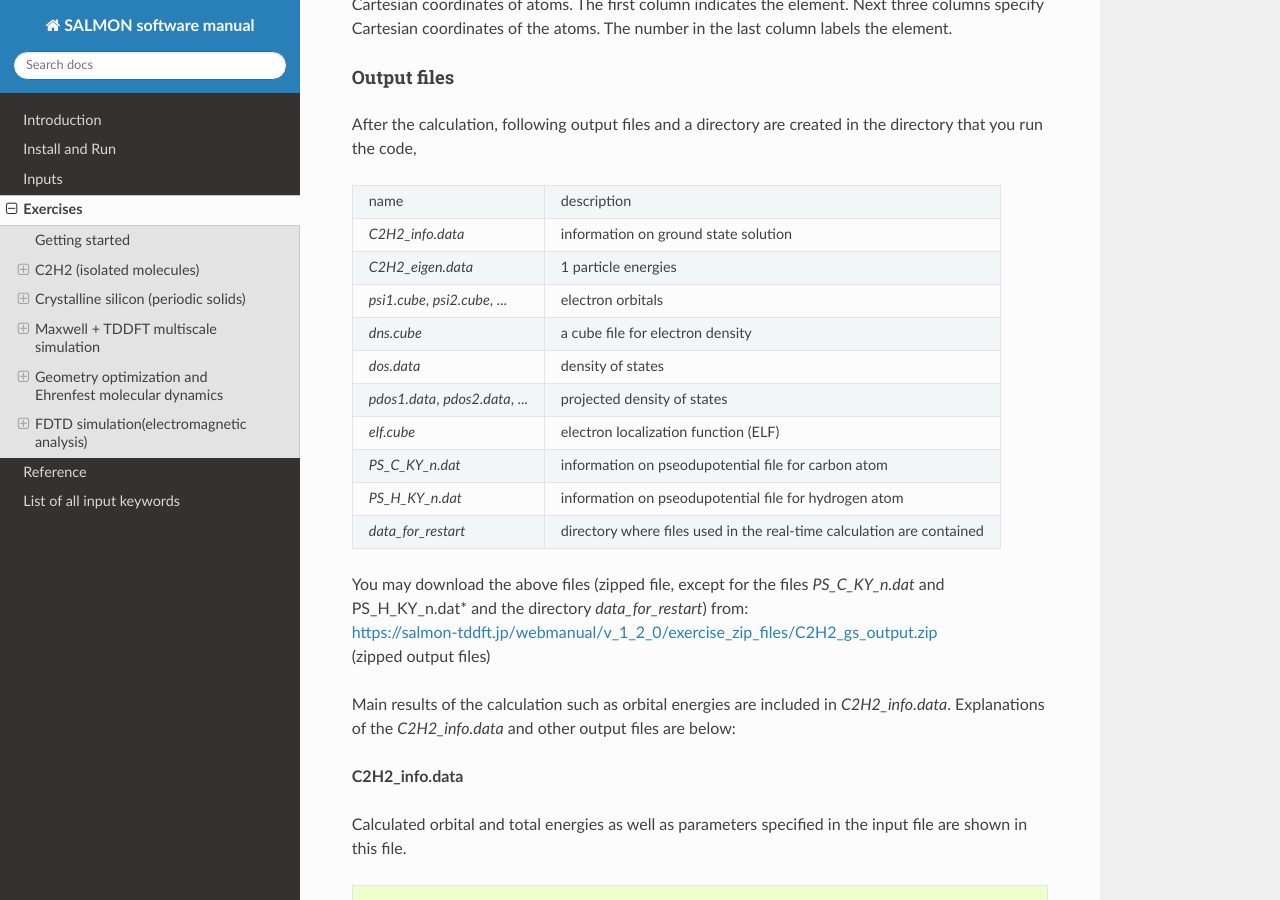
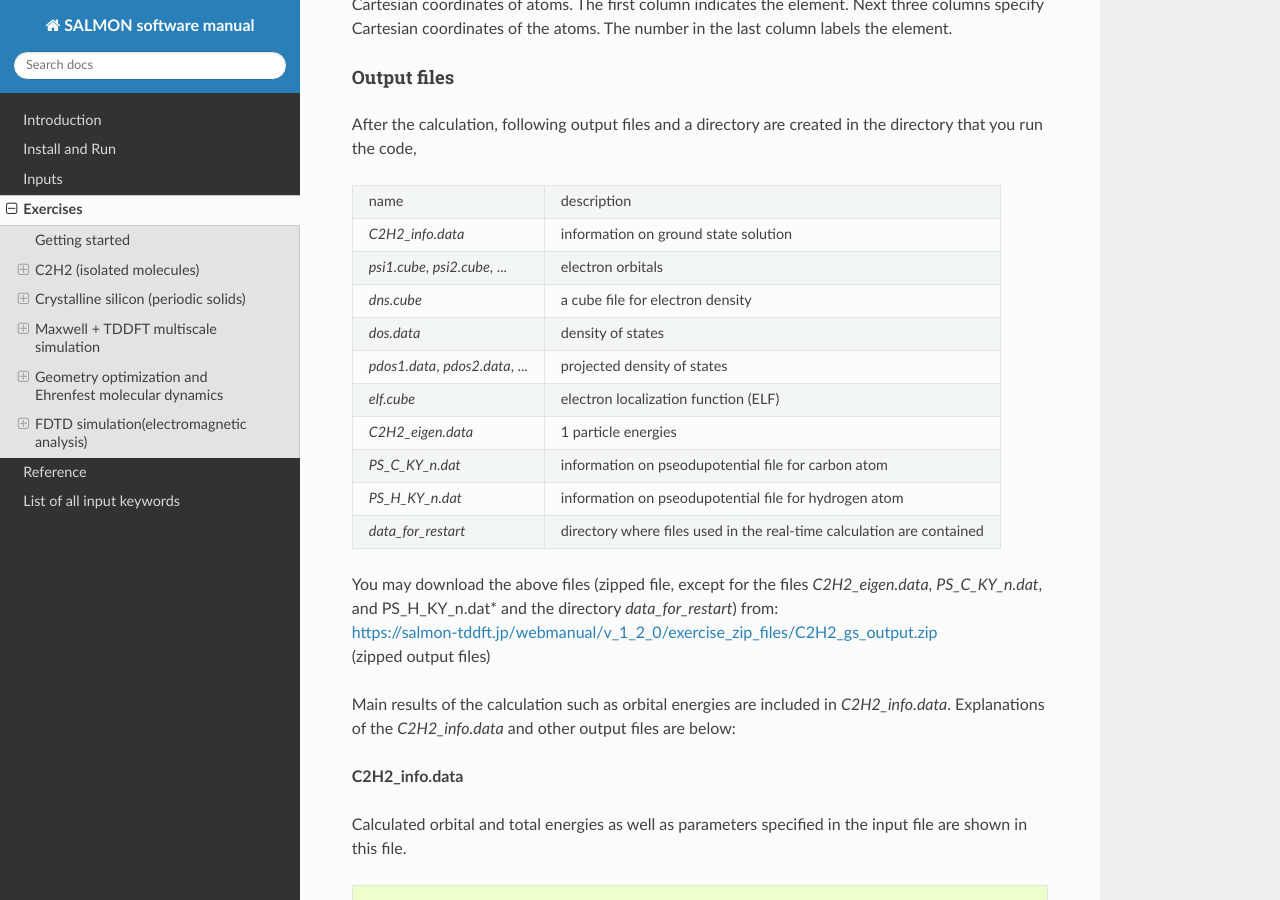
Before and after one commit to SALMON-TDDFT/SALMON-DOCS, a Sphinx documentation site: the page built from source/exercises.rst, in a window 1280 px wide and 900 px high, scrolled down 7127 px. Built offline with Sphinx 7.4.7 and the Read the Docs theme 2.0.0, drawn with Linux system fonts in a browser that asks for light colours; formulas are drawn with MathJax 3.

Commit message:
Update exercises.rst

```diff
--- a/source/exercises.rst
+++ b/source/exercises.rst
@@ -434,6 +432,8 @@
 +-----------------------------------+-----------------------------------+
 | *elf.cube*                        | electron localization function    |
 |                                   | (ELF)                             |
++-----------------------------------+-----------------------------------+
+| *C2H2_eigen.data*                 | 1 particle energies               |
 +-----------------------------------+-----------------------------------+
 | *PS_C_KY_n.dat*                   | information on pseodupotential    |
 |                                   | file for carbon atom              |
@@ -446,7 +446,9 @@
 |                                   | contained                         |
 +-----------------------------------+-----------------------------------+
 
-| You may download the above files (zipped file, except for the files *PS_C_KY_n.dat* and PS_H_KY_n.dat* and the directory *data_for_restart*) from:
+| You may download the above files (zipped file, except for the files
+  *C2H2_eigen.data*, *PS_C_KY_n.dat*, and PS_H_KY_n.dat*
+  and the directory *data_for_restart*) from:
 | https://salmon-tddft.jp/webmanual/v_1_2_0/exercise_zip_files/C2H2_gs_output.zip
 | (zipped output files)
 
```
Also changed, not shown: other parts of source/exercises.rst (+0 -2 lines).
